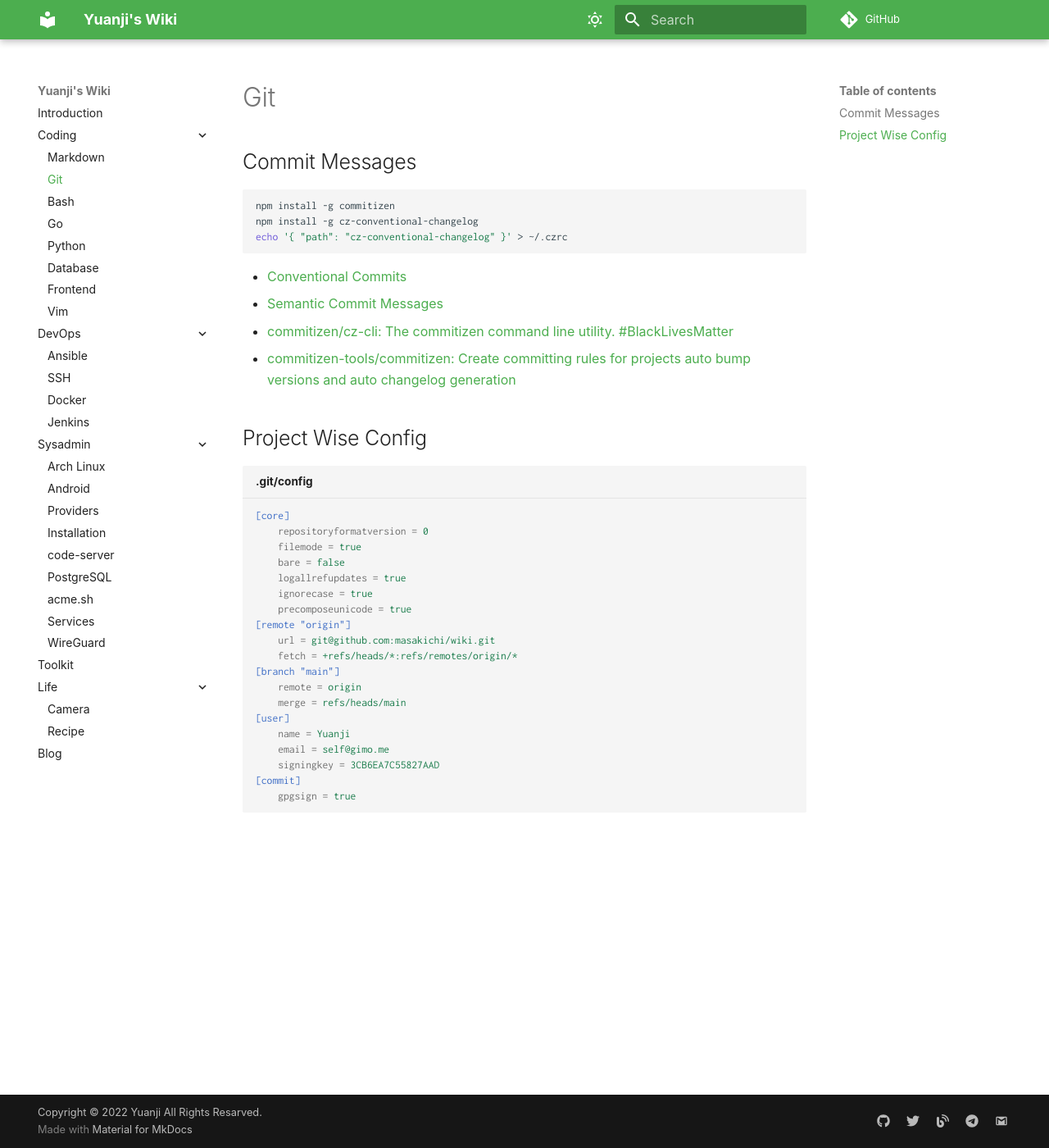
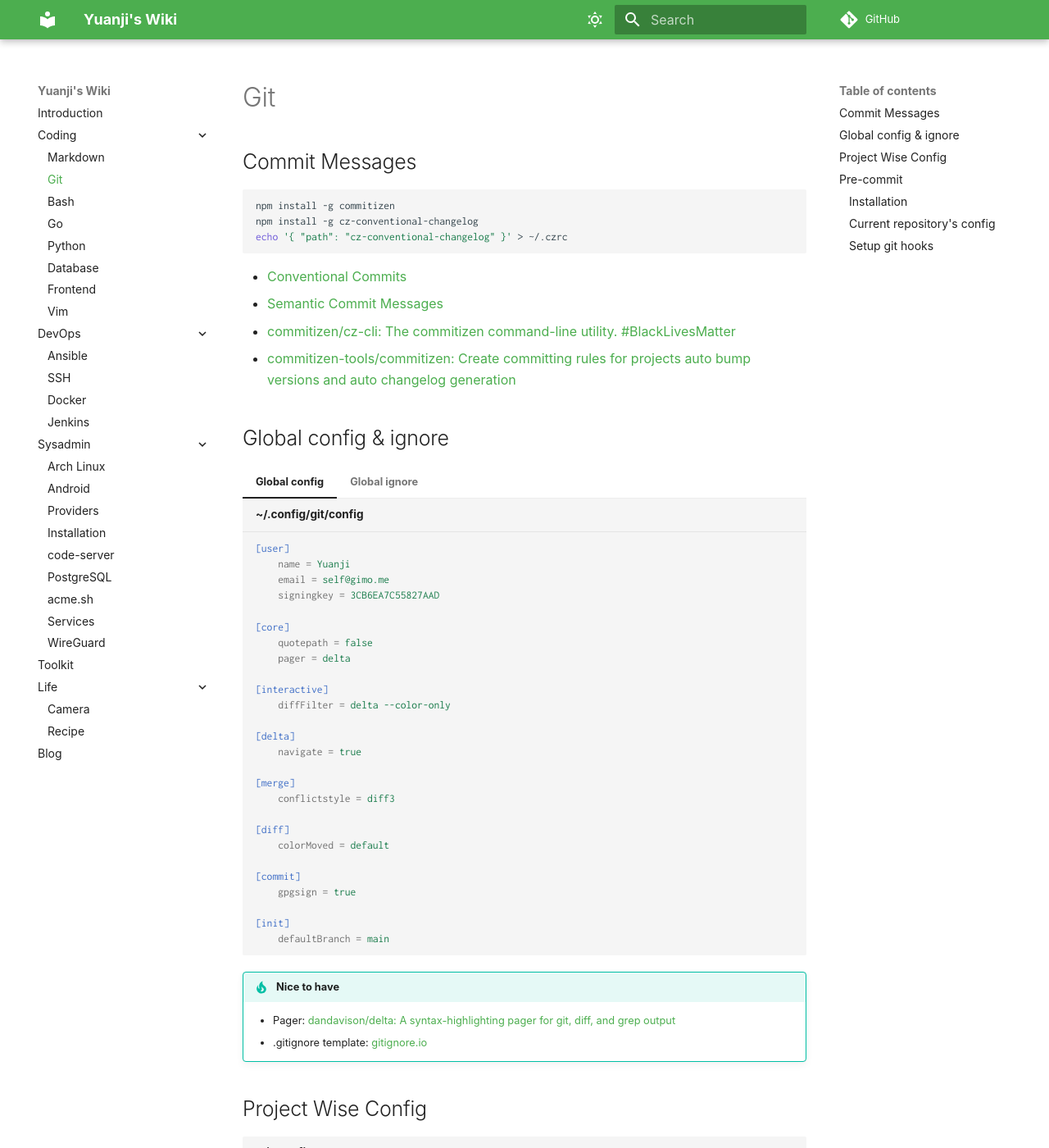
Before and after one commit to yuanji-dev/wiki, an MkDocs documentation site: the page built from docs/coding/git.md, in a window 1280 px wide and 1400 px high. Shown: the whole window at 82% size. Built offline with MkDocs 1.6.1 and Material for MkDocs 9.7.7, drawn with Linux system fonts in a browser that asks for light colours; some web fonts are replaced; comment, search, counter and statistics services are not loaded; some of the changed text lies outside the part shown.

Commit message:
feat: update git.md

````diff
--- a/docs/coding/git.md
+++ b/docs/coding/git.md
@@ -10,8 +10,88 @@
 
 - [Conventional Commits](https://www.conventionalcommits.org/en/v1.0.0/)
 - [Semantic Commit Messages](https://gist.github.com/joshbuchea/6f47e86d2510bce28f8e7f42ae84c716)
-- [commitizen/cz-cli: The commitizen command line utility. #BlackLivesMatter](https://github.com/commitizen/cz-cli#making-your-repo-commitizen-friendly)
+- [commitizen/cz-cli: The commitizen command-line utility. #BlackLivesMatter](https://github.com/commitizen/cz-cli#making-your-repo-commitizen-friendly)
 - [commitizen-tools/commitizen: Create committing rules for projects auto bump versions and auto changelog generation](https://github.com/commitizen-tools/commitizen)
+
+## Global config & ignore
+
+=== "Global config"
+
+    ```ini title="~/.config/git/config"
+    [user]
+        name = Yuanji
+        email = self@gimo.me
+        signingkey = 3CB6EA7C55827AAD
+
+    [core]
+        quotepath = false
+        pager = delta
+
+    [interactive]
+        diffFilter = delta --color-only
+
+    [delta]
+        navigate = true
+
+    [merge]
+        conflictstyle = diff3
+
+    [diff]
+        colorMoved = default
+
+    [commit]
+        gpgsign = true
+
+    [init]
+        defaultBranch = main
+    ```
+
+=== "Global ignore"
+
+    ```ini title="~/.config/git/ignore"
+    # Compiled source #
+    ###################
+    *.com
+    *.class
+    *.dll
+    *.exe
+    *.o
+    *.so
+
+    # Packages #
+    ############
+    # it's better to unpack these files and commit the raw source
+    # git has its own built in compression methods
+    *.7z
+    *.dmg
+    *.gz
+    *.iso
+    *.jar
+    *.rar
+    *.tar
+    *.zip
+
+    # Logs and databases #
+    ######################
+    *.log
+    *.sql
+    *.sqlite
+
+    # OS generated files #
+    ######################
+    .DS_Store
+    .DS_Store?
+    ._*
+    .Spotlight-V100
+    .Trashes
+    ehthumbs.db
+    Thumbs.db
+    ```
+
+!!! Tip "Nice to have"
+
+    - Pager: [dandavison/delta: A syntax-highlighting pager for git, diff, and grep output](https://github.com/dandavison/delta)
+    - .gitignore template: [gitignore.io](https://github.com/toptal/gitignore.io)
 
 ## Project Wise Config
 
@@ -36,3 +116,43 @@
 [commit]
 	gpgsign = true
 ```
+
+## Pre-commit
+
+A framework for managing and maintaining multi-language pre-commit hooks.
+
+For more information see: https://pre-commit.com/
+
+### Installation
+
+=== ":material-arch: Arch Linux"
+
+    ```shell
+    sudo pacman -S python-pre-commit
+    ```
+
+=== ":material-apple: macOS"
+
+    ```shell
+    brew install pre-commit
+    ```
+
+=== ":material-language-python: Python"
+
+    ```shell
+    pip install pre-commit
+    ```
+
+### Current repository's config
+
+```yaml title=".pre-commit-config.yaml"
+--8<-- ".pre-commit-config.yaml"
+```
+
+Ref: [supported hooks](https://pre-commit.com/hooks.html)
+
+### Setup git hooks
+
+```shell
+pre-commit install
+```
````
Also changed, not shown: docs/coding/markdown.md (+5 -5 lines), .textlintrc.json.
